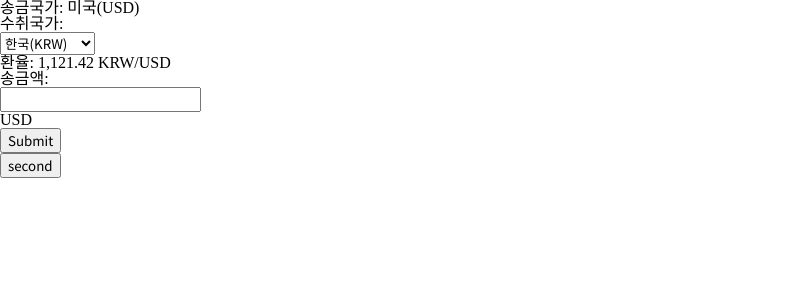
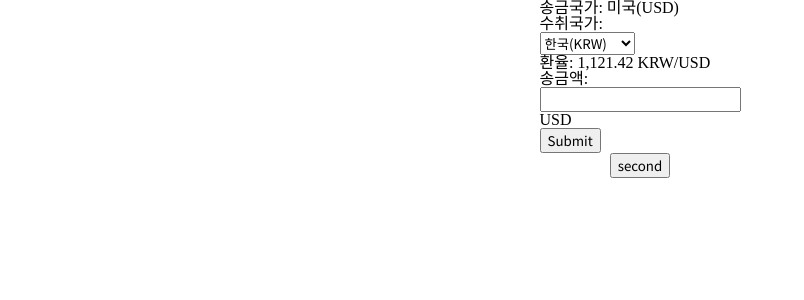
Before and after one commit to quack777/exchangeRateCalcul, a React (Create React App) app: page / in a window 1280 px wide. Shown: the top 300 px of the page, without its empty margins (0-804 px from the left). Built offline with nearby package versions, Linux system fonts and the light colour scheme.

Commit message:
Add: 가운데 정렬

```diff
--- a/src/pages/first/FirstCal.tsx
+++ b/src/pages/first/FirstCal.tsx
@@ -2,6 +2,7 @@ import { ChangeEvent, FC, FormEvent, useEffect, useState } from 'react';
 import axios from 'axios';
 import { Link } from 'react-router-dom';
 import { changeMoneyForm } from '../../utils/changeMoneyForm';
+import styled from 'styled-components';
 
 type exchangeRateInfo = {
   [index: string]: number;
@@ -77,7 +78,7 @@ const FirstCal: FC = () => {
   };
 
   return (
-    <div>
+    <FirstCalLayOut>
       <form onSubmit={sendMoney}>
         <p>송금국가: 미국(USD)</p>
         <div>
@@ -107,8 +108,14 @@ const FirstCal: FC = () => {
       <Link to="second">
         <button>second</button>
       </Link>
-    </div>
+    </FirstCalLayOut>
   );
 };
 
+const FirstCalLayOut = styled.div`
+  display: flex;
+  flex-direction: column;
+  align-items: center;
+`;
+
 export default FirstCal;
--- a/src/pages/second/SecondCal.tsx
+++ b/src/pages/second/SecondCal.tsx
@@ -106,7 +106,7 @@ const SecondCal: FC = () => {
   }, [enterdedAmount]);
 
   return (
-    <div>
+    <SecondCalLayout>
       <section>
         <input type="text" value={enterdedAmount} onChange={changeEnterdedAmount} />
         <select onChange={changeSelectedCountry}>
@@ -140,9 +140,15 @@ const SecondCal: FC = () => {
       <Link to="/">
         <button>first</button>
       </Link>
-    </div>
+    </SecondCalLayout>
   );
 };
+
+const SecondCalLayout = styled.div`
+  display: flex;
+  flex-direction: column;
+  align-items: center;
+`;
 
 const ExchangeRateInfoBox = styled.section`
   width: 150px;
```
